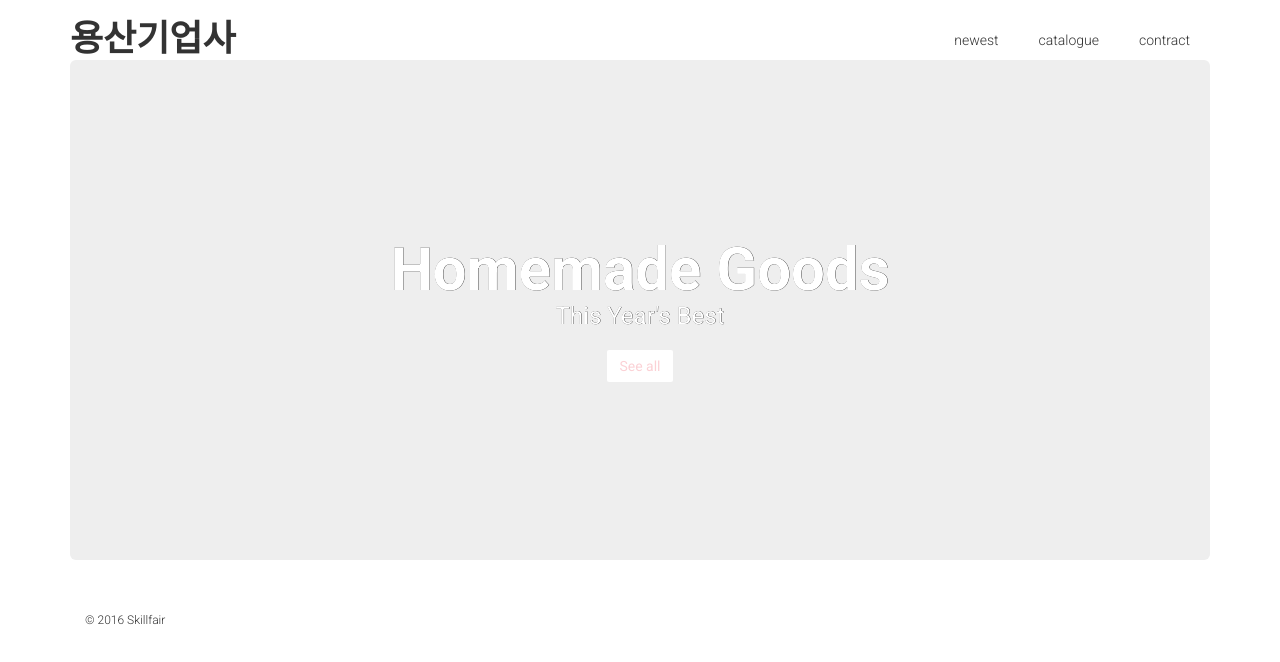
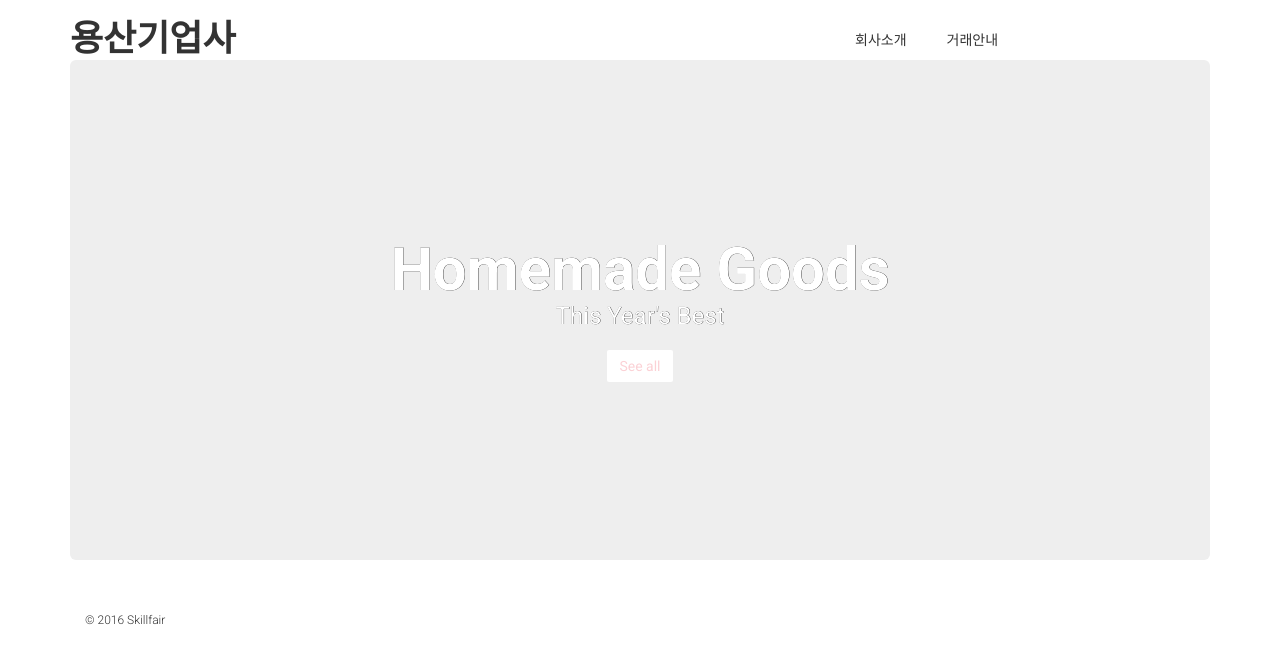
Before and after one commit to Seoha57/seoha57.github.io, a plain HTML site: page index.html in a window 1280 px wide. Drawn offline with nearby package versions, Linux system fonts and the light colour scheme.

Commit message:
Update index.html

```diff
--- a/index.html
+++ b/index.html
@@ -1,7 +1,7 @@
 <!DOCTYPE html>
 <html>
 <head>
-  <title>YStools</title>
+  <title>용산기업사</title>
   <meta charset="utf-8"/>
   <link rel="stylesheet" href="https://maxcdn.bootstrapcdn.com/bootstrap/3.3.6/css/bootstrap.min.css" integrity="sha384-1q8mTJOASx8j1Au+a5WDVnPi2lkFfwwEAa8hDDdjZlpLegxhjVME1fgjWPGmkzs7" crossorigin="anonymous"/>
   <link href='https://fonts.googleapis.com/css?family=Roboto:300,400,700' rel='stylesheet' type='text/css'>
@@ -14,10 +14,9 @@
     <div class="row">
 	<!-- col grid 수: 12 -->
 	  <h1 class="col-sm-8">용산기업사</h1>
-	  <nav class="col-sm-4 text-right">
-	    <p>newest</p>
-		<p>catalogue</p>
-		<p>contract</p>
+	  <nav class="row-sm-4 text-right">
+	    <p>회사소개</p>
+	    <p>거래안내</p>
 	  </nav>
 	</div>
 
```
